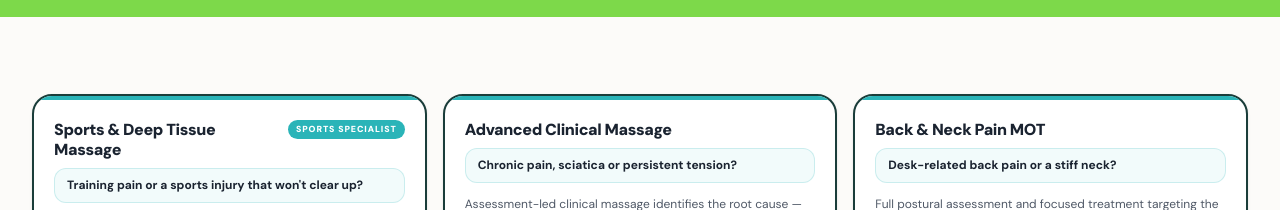
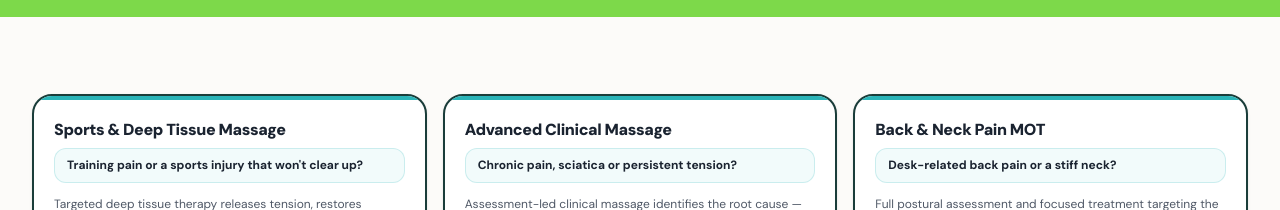
Before and after one commit to devjoe1991/rangeandrestore, a Next.js app: page / in a window 1280 px wide. Shown: the part 1540-1750 px from the top of the page. Built offline with nearby package versions, Linux system fonts and the light colour scheme; no server answers.

Commit message:
pill form first card

```diff
--- a/app/page.tsx
+++ b/app/page.tsx
@@ -21,7 +21,6 @@ const services = [
     solution: 'Targeted deep tissue therapy releases tension, restores movement and gets you back to full training faster.',
     href: '/services/sports-deep-tissue-massage',
     bookingHref: BOOKING_URLS.sportsDeepTissue,
-    badge: 'Sports Specialist',
   },
   {
     title: 'Advanced Clinical Massage',
```
